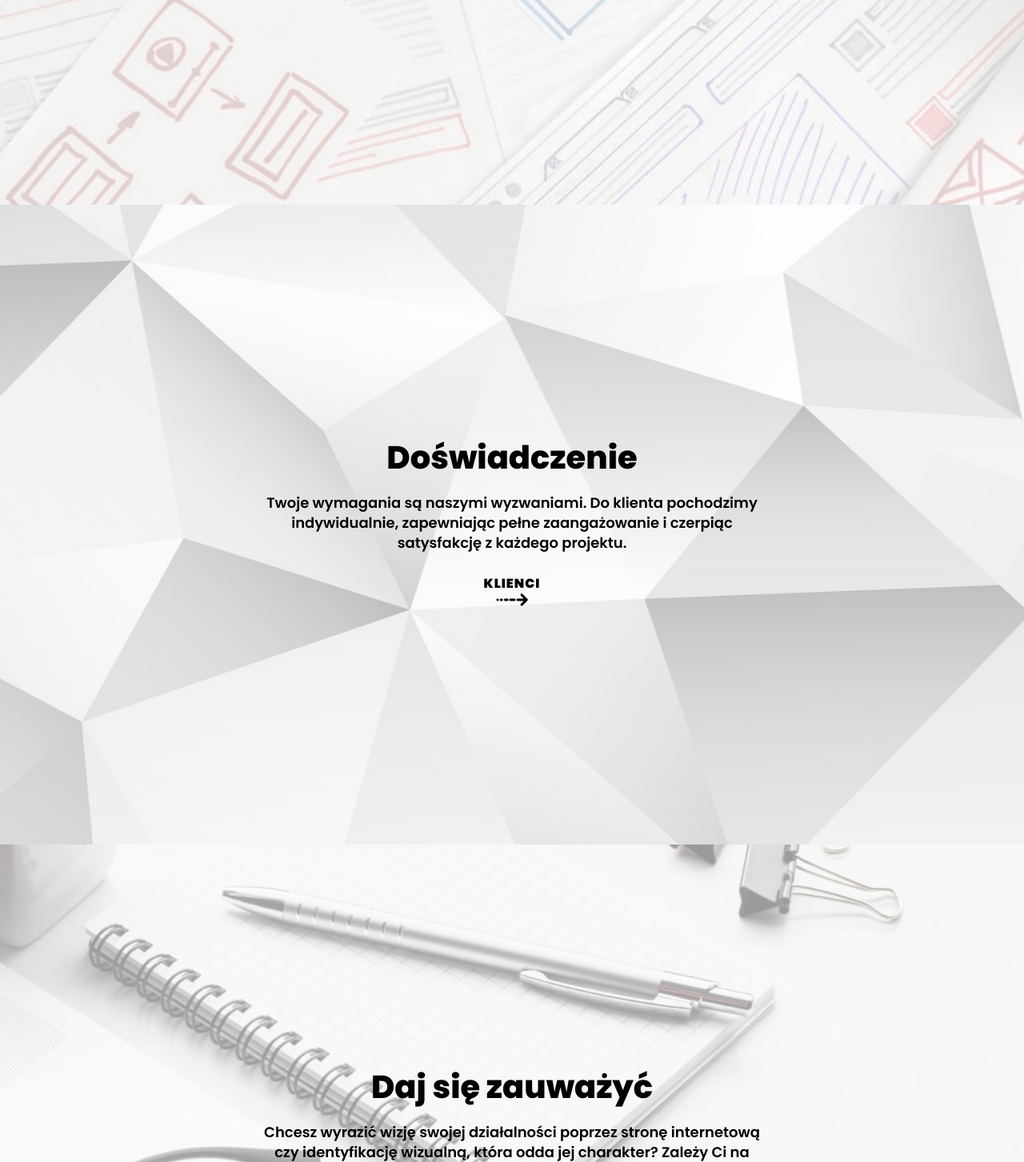
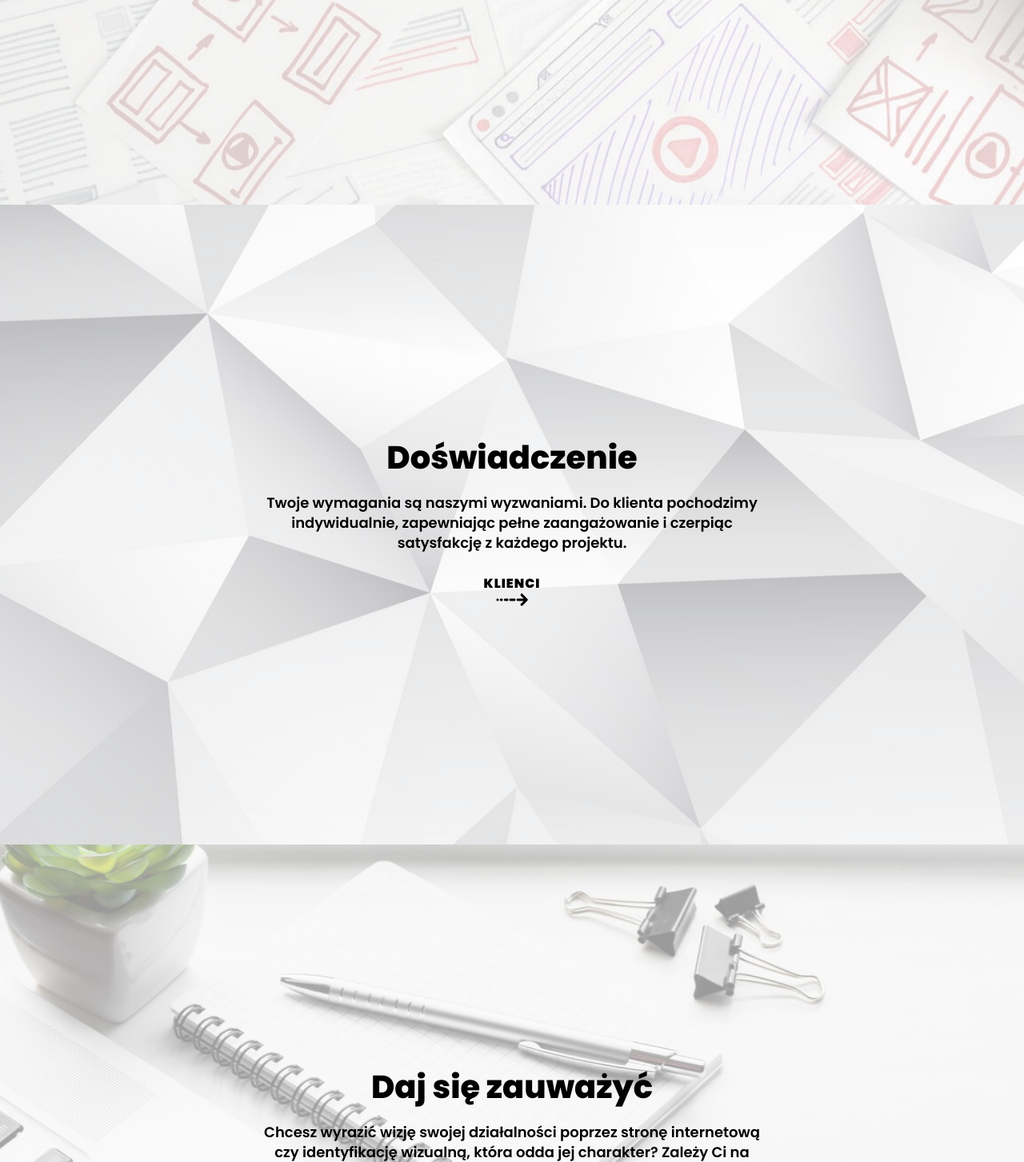
Before and after one commit to netmazing/netfine, a Gatsby site: page / in a window 1280 px wide. Shown: the part 1347-2800 px from the top of the page at 80% size. Built offline with nearby package versions, Linux system fonts and the light colour scheme; Gatsby itself is replaced by a stand-in of ours.

Commit message:
change parallax strenghts

```diff
--- a/src/pages/index.js
+++ b/src/pages/index.js
@@ -24,7 +24,7 @@ const IndexPage = () => (
 
       <main className="page">
         <h1 className="hidden">Netfine Agencja Interaktywna</h1>
-        <Parallax bgImage={Img1} strength={700}>
+        <Parallax bgImage={Img1} strength={400}>
           <header className="hero">
             <h2 className="title hero__title">Stwórzmy coś fascynującego</h2>
             <p className="text hero__text">Pragniemy otworzyć przed Tobą nowe możliwości w osiąganiu celów. Uruchomimy dla Ciebie stronę internetową, zaprojektujemy logo, przeprowadzimy kampanię reklamową w internecie. Z przyjemnością zadbamy o Twój wirtualny wizerunek.</p>
@@ -32,7 +32,7 @@ const IndexPage = () => (
           </header>
         </Parallax>
 
-        <Parallax bgImage={Img2} strength={700}>
+        <Parallax bgImage={Img2} strength={400}>
           <section className="section parallax parallax1">
             <Fade bottom>
               <h2 className="section__title subtitle">Skuteczna reklama w sieci</h2>
@@ -56,7 +56,7 @@ const IndexPage = () => (
           </section>
         </Parallax>
 
-        <Parallax bgImage={Img3} strength={700}>
+        <Parallax bgImage={Img3} strength={400}>
           <section className="section parallax parallax2">
             <Fade bottom>
               <h2 className="section__title subtitle">Doświadczenie</h2>
@@ -80,7 +80,7 @@ const IndexPage = () => (
           </section>
         </Parallax>
 
-        <Parallax bgImage={Img4} strength={700}>
+        <Parallax bgImage={Img4} strength={400}>
           <section className="section parallax parallax3">
             <Fade bottom>
               <h2 className="section__title subtitle">Daj się zauważyć</h2>
```
